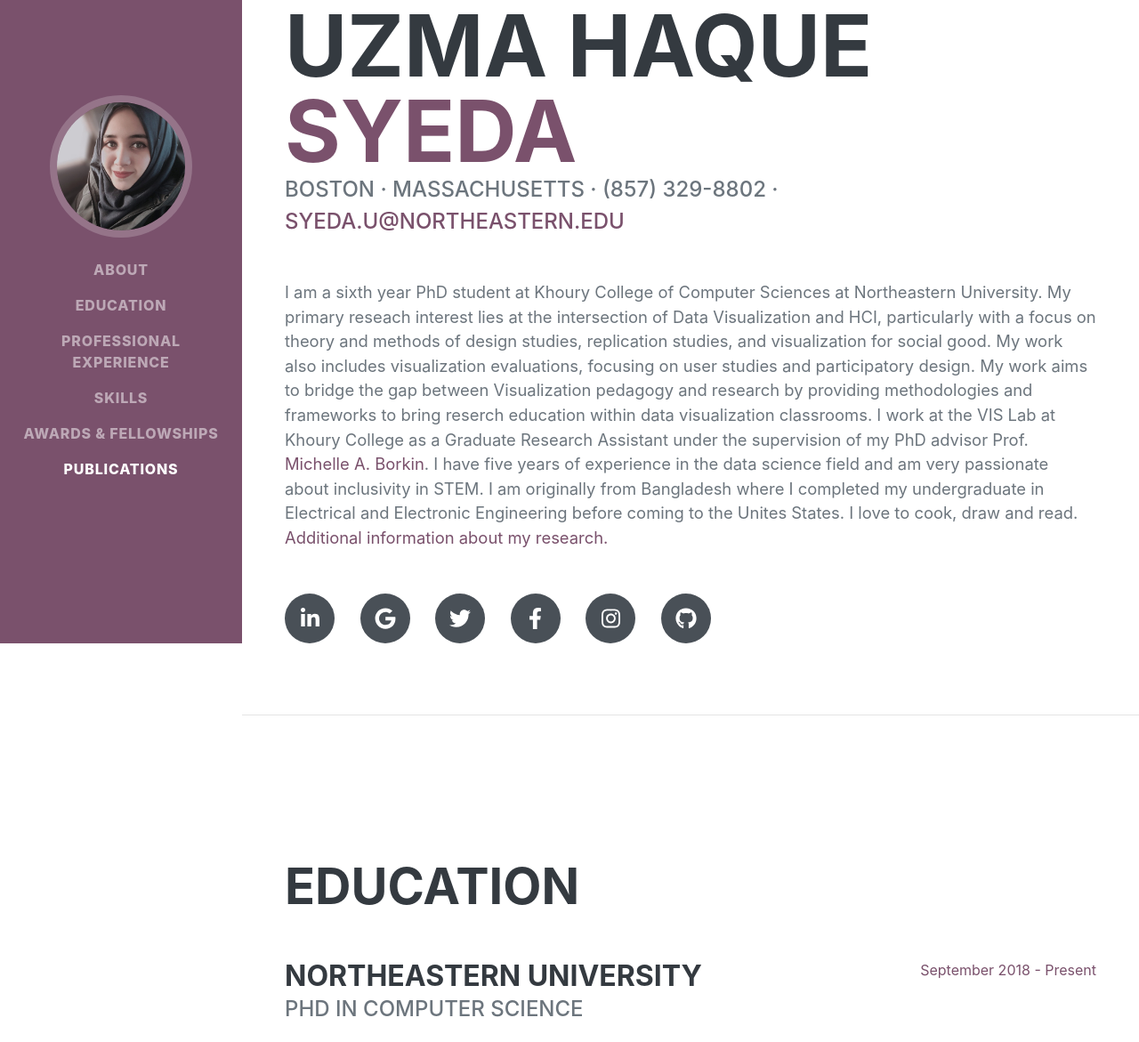
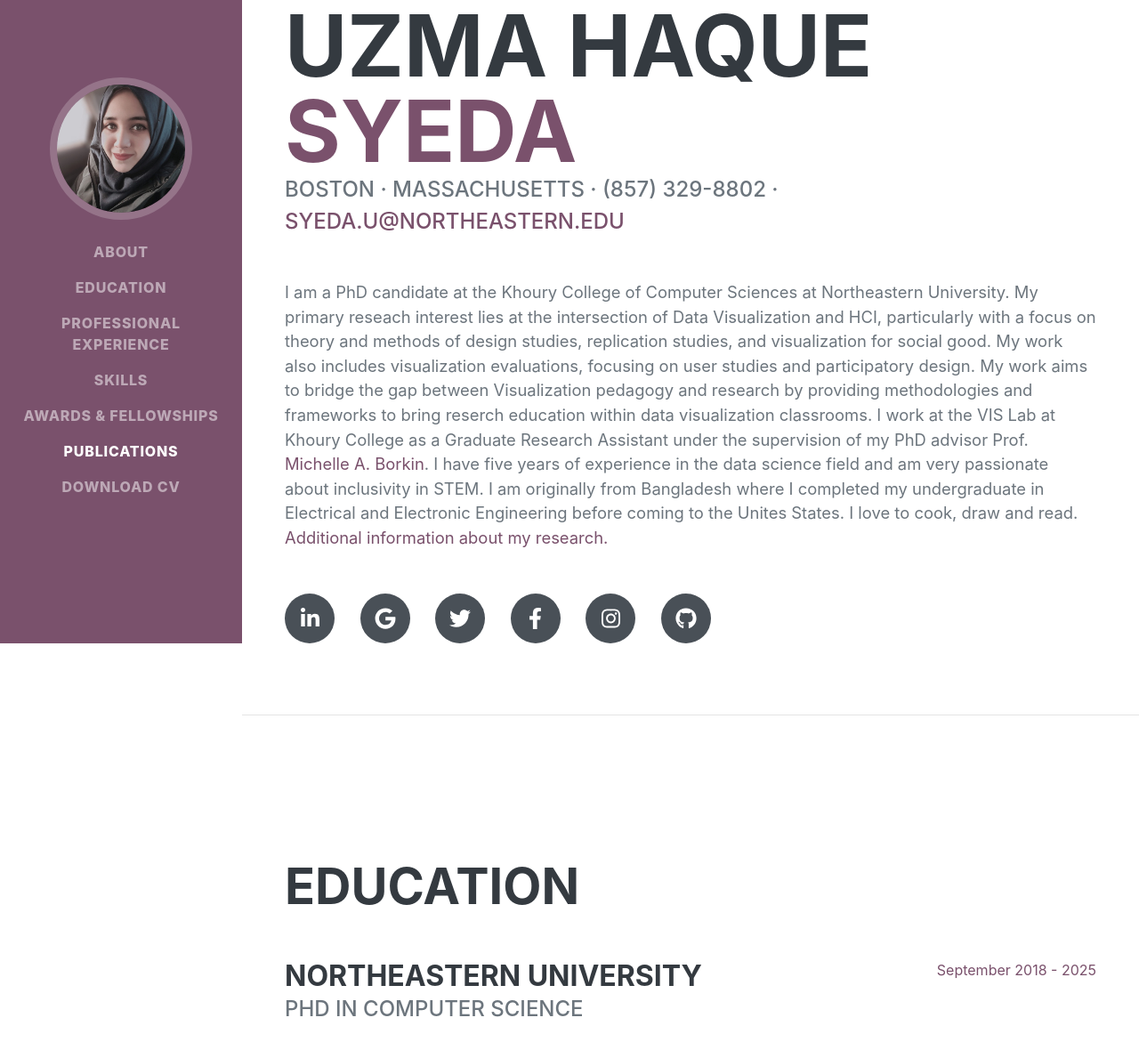
Before and after one commit to uzma0804/uhs, a plain HTML site: page index.html in a window 1280 px wide. Shown: the part 77-1248 px from the top of the page at 89% size. Drawn offline with nearby package versions, Linux system fonts and the light colour scheme; a web font is replaced by a local one.

Commit message:
Update index.html

```diff
--- a/index.html
+++ b/index.html
@@ -32,6 +32,10 @@
                     <li class="nav-item"><a class="nav-link js-scroll-trigger" href="#skills">Skills</a></li>
                     <li class="nav-item"><a class="nav-link js-scroll-trigger" href="#awards">Awards & Fellowships</a></li>
                     <li class="nav-item"><a class="nav-link js-scroll-trigger" href="#interests">Publications</a></li>
+                    <li class="nav-item"><a class="nav-link js-scroll-trigger" href="Resume-Uzma.pdf" download="Resume-Uzma.pdf">Download CV</a>
+                    </li>
+
+
 
                 </ul>
             </div>
@@ -49,7 +53,7 @@
                         Boston · Massachusetts · (857) 329-8802 ·
                         <a href="mailto:syeda.u@northeastern.edu">syeda.u@northeastern.edu</a>
                     </div>
-                    <p class="lead mb-5">I am a sixth year PhD student at Khoury College of Computer Sciences at Northeastern University. My primary reseach interest lies at the intersection of Data Visualization and HCI, particularly with a focus on theory and methods of design studies, replication studies, and visualization for social good. My work also includes visualization evaluations, focusing on user studies and participatory design. My work aims to bridge the gap between Visualization pedagogy and research by providing methodologies and frameworks to bring reserch education within data visualization classrooms. I work at the VIS Lab at Khoury College as a Graduate Research Assistant under the supervision of my PhD advisor Prof. <a href="https://www.khoury.northeastern.edu/people/michelle-borkin/">Michelle A. Borkin</a>. I have five years of experience in the data science field and am very passionate about inclusivity in STEM.
+                    <p class="lead mb-5">I am a PhD candidate at the Khoury College of Computer Sciences at Northeastern University. My primary reseach interest lies at the intersection of Data Visualization and HCI, particularly with a focus on theory and methods of design studies, replication studies, and visualization for social good. My work also includes visualization evaluations, focusing on user studies and participatory design. My work aims to bridge the gap between Visualization pedagogy and research by providing methodologies and frameworks to bring reserch education within data visualization classrooms. I work at the VIS Lab at Khoury College as a Graduate Research Assistant under the supervision of my PhD advisor Prof. <a href="https://www.khoury.northeastern.edu/people/michelle-borkin/">Michelle A. Borkin</a>. I have five years of experience in the data science field and am very passionate about inclusivity in STEM.
                     <span> I am originally from Bangladesh where I completed my undergraduate in Electrical and Electronic Engineering before coming to the Unites States. I love to cook, draw and read. </span>
 
 <span><a href="https://www.khoury.northeastern.edu/people/uzma-haque-syeda">Additional information about my research.</a></span>
@@ -80,7 +84,7 @@
                             <!--<div>Research area- Data Visualization</div>-->
 
                         </div>
-                        <div class="flex-shrink-0"><span class="text-primary">September 2018 - Present</span></div>
+                        <div class="flex-shrink-0"><span class="text-primary">September 2018 - 2025</span></div>
                     </div>
 
                     <div class="d-flex flex-column flex-md-row justify-content-between mb-5">
@@ -156,7 +160,9 @@
                              <div class="d-flex flex-column mt-4 ">
                         <div class="flex-grow-1">
                             <h3 class="mb-0">Organizing Experience</h3>
+                            <div class=""><li> IEEE VIS 2023, Workshop:<a href="https://vis4good.github.io/"> Visualization for Social Good</a></li></div>
                             <div class=""><li> IEEE VIS 2019, Tutorial:<a href="https://vis4good.github.io/tutorial19.html"> Visualization for Social Good</a></li></div>
+
 
 
 
@@ -306,8 +312,9 @@
                             <span class="fa-li"><i class="fas fa-trophy text-warning mb-3"></i></span>
                            <b>1-year Graduate Fellowship Award from the Khoury College of Computer Sciences, Northeastern University.</b> This fellowship is awarded to top admitted PhD candidates in recognition of their outstanding academic accomplishments. </li>
 
-
-
+                           <li>
+                            <span class="fa-li"><i class="fas fa-trophy text-warning mb-3"></i></span>
+                           <b>Dissertation Completion Fellowship. A semester-long fellowship awarded to outstanding PhD candidates in their final semester of PhD. </li>
 
 
                            <li>
```
